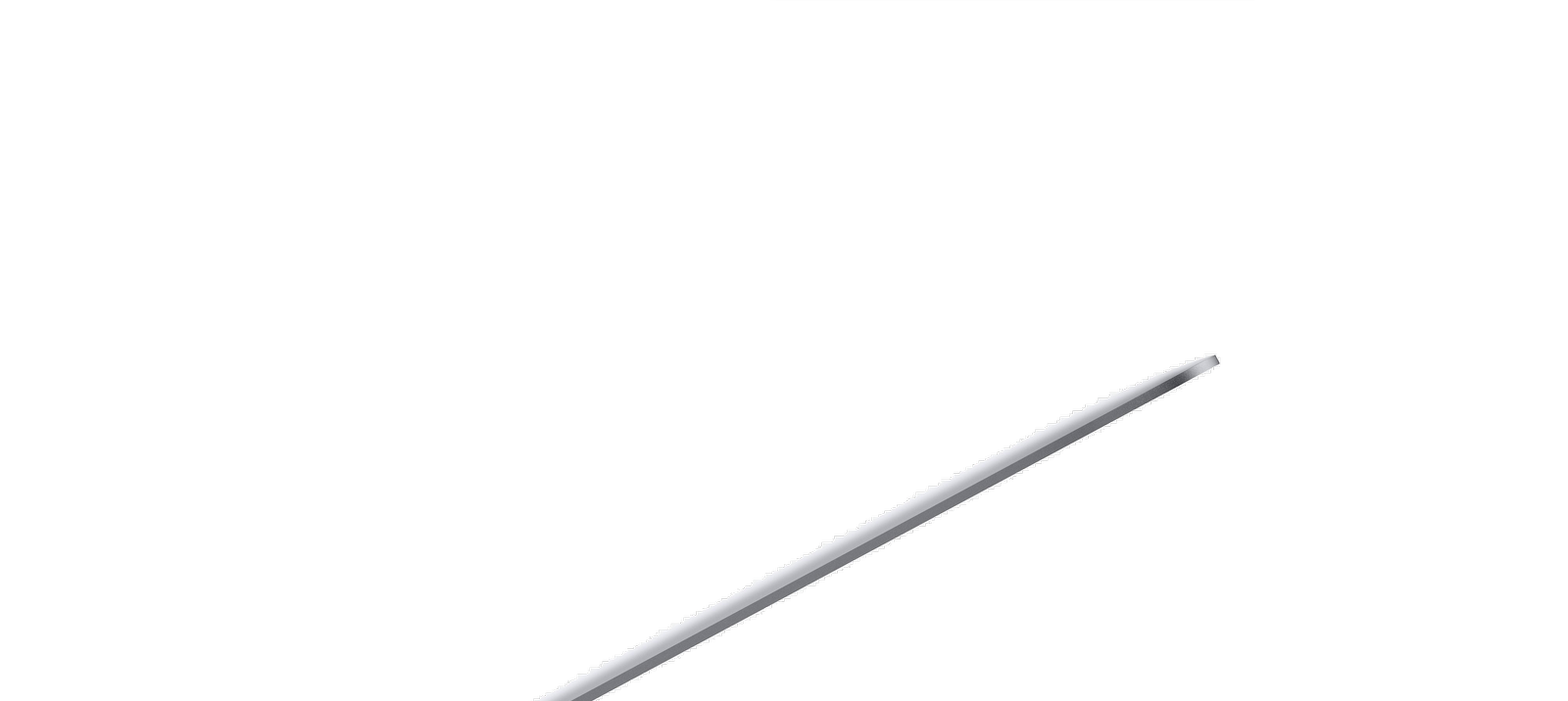
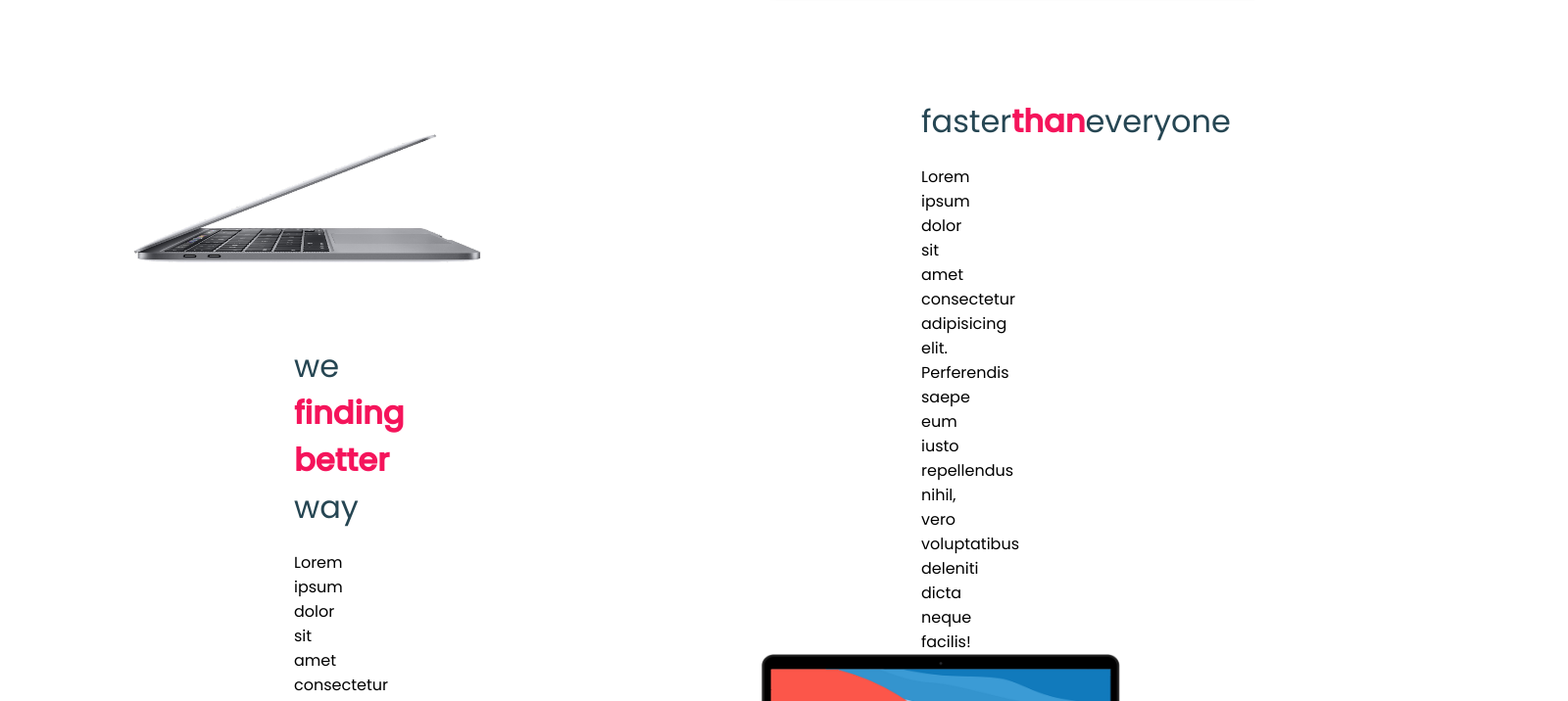
Before and after one commit to c0ndi/better-compile, a Vue app: page / in a window 1280 px wide. Shown: the part 720-1436 px from the top of the page at 98% size, 1600 px wide, since content can reach past the window. Built offline with nearby package versions, Linux system fonts and the light colour scheme.

Commit message:
Adding second section

```diff
--- a/src/components/SecondSection.vue
+++ b/src/components/SecondSection.vue
@@ -1,18 +1,86 @@
 <template>
   <div class="section">
     <div class="section-container-row">
-      <img src="../assets/photo-6.png" />
-      <span> 123123 </span>
+      <img src="../assets/photo-7.png" />
+      <div class="section-container-row-text-box">
+        <div class="row-parts">
+          <text-part-vue color="#264653" msg="we " class="thin text-part-vue" />
+          <text-part-vue
+            color="#F5145B"
+            msg="finding "
+            class="bold text-part-vue"
+          />
+          <text-part-vue
+            color="#F5145B"
+            msg="better "
+            class="bold text-part-vue"
+          />
+          <text-part-vue color="#264653" msg="way" class="thin text-part-vue" />
+        </div>
+        <span class="row-text">
+          Lorem ipsum dolor sit amet consectetur adipisicing elit. Perferendis
+          saepe eum iusto repellendus nihil, vero voluptatibus deleniti dicta
+          neque facilis!
+        </span>
+      </div>
     </div>
     <div class="section-container-row">
-      <span> 123123123 </span>
+      <div class="section-container-row-text-box">
+        <div class="row-parts">
+          <text-part-vue
+            color="#264653"
+            msg="faster"
+            class="thin text-part-vue"
+          />
+          <text-part-vue
+            color="#F5145B"
+            msg="than"
+            class="bold text-part-vue"
+          />
+          <text-part-vue
+            color="#264653"
+            msg="everyone"
+            class="thin text-part-vue"
+          />
+        </div>
+        <span class="row-text">
+          Lorem ipsum dolor sit amet consectetur adipisicing elit. Perferendis
+          saepe eum iusto repellendus nihil, vero voluptatibus deleniti dicta
+          neque facilis!
+        </span>
+      </div>
       <img src="../assets/photo-2.png" />
     </div>
   </div>
 </template>
 
 <script setup>
+import TextPartVue from "./TextPartVue.vue";
 </script>
 
 <style scoped lang="sass">
+.section
+  display: flex
+  height: 80vh
+  flex-direction: row
+  .section-container-row
+    display: flex
+    flex-direction: column
+    justify-content: space-around
+    align-content: center
+    width: 50%
+    .section-container-row-text-box
+      padding: 0 300px
+      .row-parts
+        padding: 20px 0
+        .text-part-vue
+          font-size: 2rem
+        .bold
+          font-weight: 600
+        .thin
+          font-weight: 400
+    img
+      width: 450px
+      height: 250px
+      align-self: center
 </style>
```
Also changed, not shown: src/assets/photo-7.jpg (added), src/assets/photo-7.png (added).
